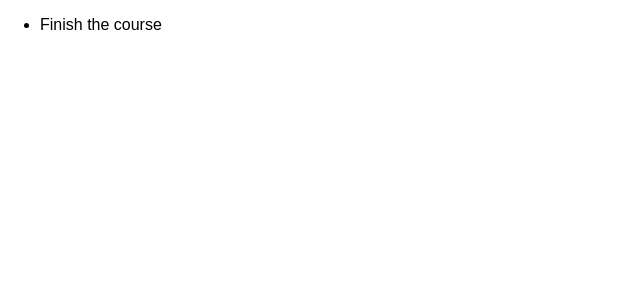
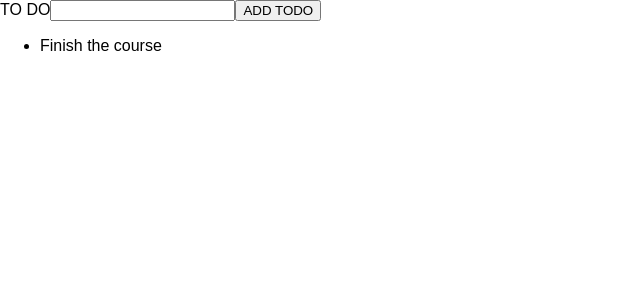
Before and after one commit to LamiSaadat/Todo-List---TS-Course, a React (Create React App) app: page / in a window 1280 px wide. Shown: the top 300 px of the page, without its empty margins (0-640 px from the left). Built offline with nearby package versions, Linux system fonts and the light colour scheme.

Commit message:
Created a form component to add new todos. Created a type in the newtodo component to pass down a function as a prop

```diff
--- a/src/App.tsx
+++ b/src/App.tsx
@@ -1,11 +1,18 @@
 import React from "react";
 
 import { TodoList } from "./components/TodoList";
+import { NewTodo } from "./components/NewTodo";
 
 const App: React.FC = () => {
   const todos = [{ id: "t1", text: "Finish the course" }];
+
+  const todoAddHandler = (text: string) => {
+    console.log(text);
+  };
+
   return (
     <div className="App">
+      <NewTodo onAddTodo={todoAddHandler} />
       <TodoList items={todos} />
     </div>
   );
--- /dev/null
+++ b/src/components/NewTodo.tsx
@@ -0,0 +1,26 @@
+import React, { useRef } from "react";
+
+type NewTodoProps = {
+  onAddTodo: (todoText: string) => void;
+};
+
+export const NewTodo: React.FC<NewTodoProps> = (props) => {
+  //useRef is a generic function. We want to know which kind of data will be stored inside the ref. Provide nul as default value b/c when the code executes so that it doesn't point at anything
+  const textInputRef = useRef<HTMLInputElement>(null);
+
+  const submitHandler = (e: React.FormEvent) => {
+    e.preventDefault();
+
+    const enteredText = textInputRef.current!.value;
+    props.onAddTodo(enteredText);
+  };
+  return (
+    <form onSubmit={submitHandler}>
+      <div>
+        <label htmlFor="todo-text">TO DO</label>
+        <input type="text" id="todo-text" ref={textInputRef} />
+        <button type="submit">ADD TODO</button>
+      </div>
+    </form>
+  );
+};
```
